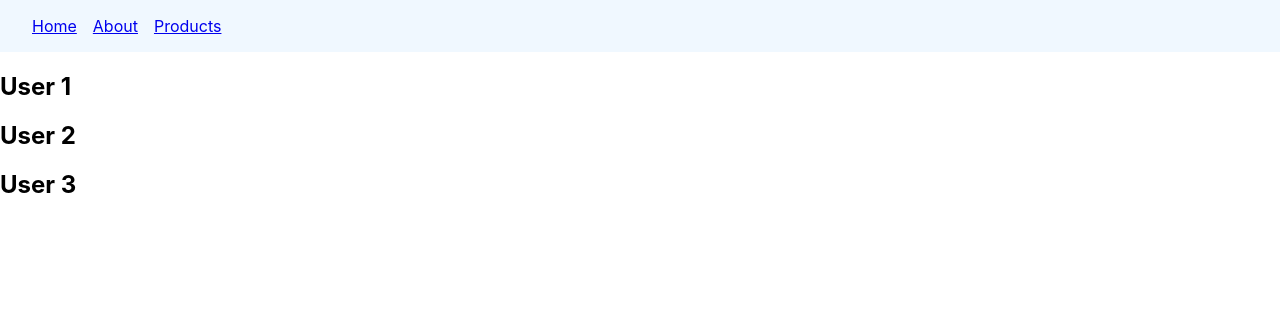
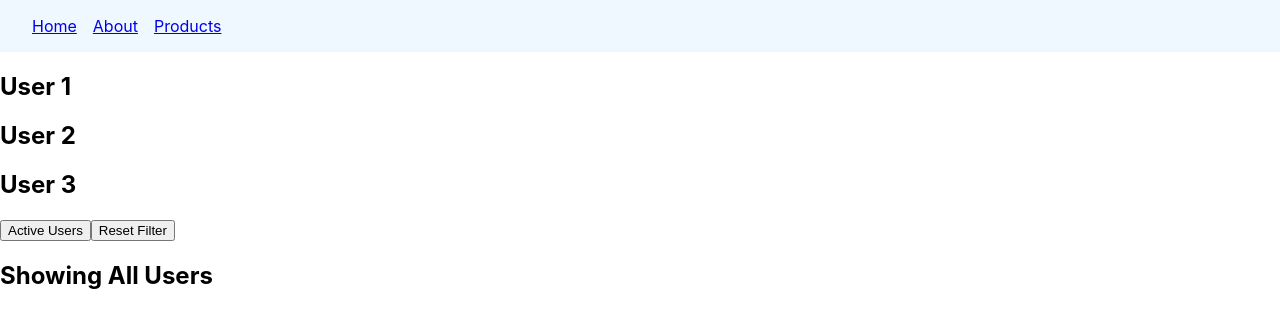
Before and after one commit to sunmughan/reactjs-tuts, a React (Create React App) app in the folder reactjs-codeevo/: page /users in a window 1280 px wide. Shown: the top 328 px of the page. Built offline with nearby package versions, Linux system fonts and the light colour scheme.

Commit message:
Completed 12 parts from the react router tutorial series.

```diff
--- a/reactjs-codeevo/src/components/react-router/react-router-components/UserDetails.js
+++ b/reactjs-codeevo/src/components/react-router/react-router-components/UserDetails.js
@@ -1,7 +1,10 @@
 import React from "react";
+import { useParams } from "react-router-dom";
 
 const UserDetails = () => {
-  return <div>Details About User</div>;
+  const params = useParams();
+  const { userId } = params;
+  return <div>Details About User - {userId}</div>;
 };
 
 export default UserDetails;
--- a/reactjs-codeevo/src/components/react-router/react-router-components/Users.js
+++ b/reactjs-codeevo/src/components/react-router/react-router-components/Users.js
@@ -1,12 +1,36 @@
 import React from "react";
-import { Outlet } from "react-router-dom";
+import { Outlet, useSearchParams } from "react-router-dom";
 
 const Users = () => {
+  const [searchParams, setSearchParams] = useSearchParams();
+  const showActiveUsers = searchParams.get("filter") === "active";
+
   return (
     <div>
       <h2>User 1</h2>
       <h2>User 2</h2>
       <h2>User 3</h2>
+      <div>
+        <button
+          onClick={() => {
+            setSearchParams({ filter: "active" });
+          }}
+        >
+          Active Users
+        </button>
+        <button
+          onClick={() => {
+            setSearchParams({});
+          }}
+        >
+          Reset Filter
+        </button>
+      </div>
+      {showActiveUsers ? (
+        <h2>Showing Active Users</h2>
+      ) : (
+        <h2>Showing All Users</h2>
+      )}
       <Outlet />
     </div>
   );
```
